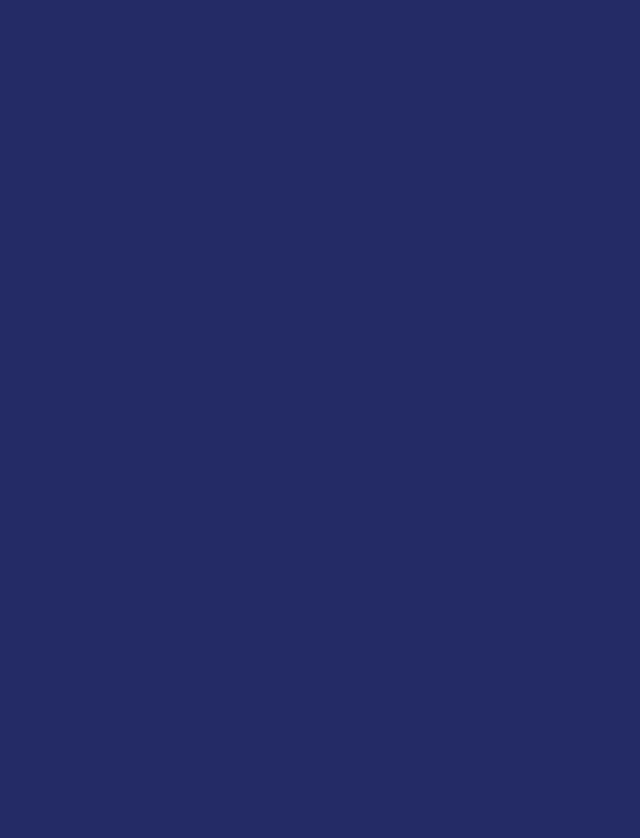
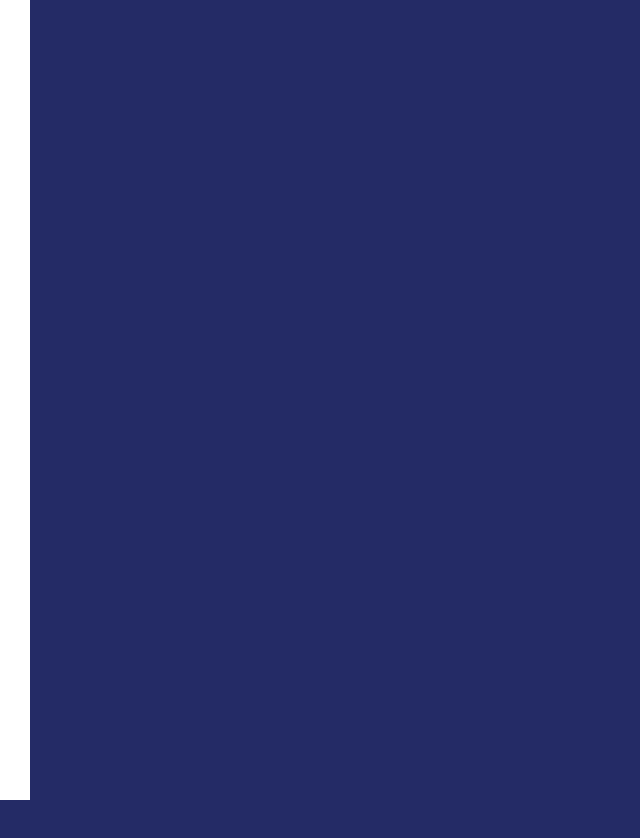
Before and after one commit to Wadboy70/Personal-Site-V2, a React (Create React App) app: page / in a window 1280 px wide. Shown: the top 838 px of the page, without its empty margins (0-640 px from the left). Built offline with nearby package versions, Linux system fonts and the light colour scheme.

Commit message:
learning how to add default prop values with typescript

```diff
--- a/src/components/App/App.tsx
+++ b/src/components/App/App.tsx
@@ -1,5 +1,6 @@
 import React from 'react';
 import GlobalStyle from '../../globalStyles';
+import SocialSidebar from '../SocialSidebar/SocialSidebar';
 import { AppContainer } from './App.styles';
 
 function App() {
@@ -7,6 +8,7 @@ function App() {
     <>
       <GlobalStyle/>
       <AppContainer>
+        <SocialSidebar/>
       </AppContainer>
     </>
   );
--- a/src/components/Sidebar/Sidebar.tsx
+++ b/src/components/Sidebar/Sidebar.tsx
@@ -1,16 +1,25 @@
-import React from 'react';
+import React, { FunctionComponent } from 'react';
 
 import styled from 'styled-components';
 
-const SideBarContainer = styled.div`
+interface SidebarProps {
+	left?: boolean;
+};
 
+const SideBarContainer = styled.div<SidebarProps>`
+	left: ${({left}) => left ? '50px' : 'auto'};
+	height: 100vh;
+	width: fit-content;
+	min-width: 30px;
+	background-color: #fff;
 `;
-const LeftSidebar = () =>{
+
+const Sidebar: FunctionComponent<SidebarProps> = ({left = true}) =>{
 	return(
-		<SideBarContainer>
+		<SideBarContainer left = {left}>
 
 		</SideBarContainer>
 	);
 };
 
-export default LeftSidebar;
+export default Sidebar;
--- /dev/null
+++ b/src/components/SocialSidebar/SocialSidebar.tsx
@@ -0,0 +1,20 @@
+import React from 'react';
+
+import styled from 'styled-components';
+import Sidebar from '../Sidebar/Sidebar';
+
+const Socials = styled.li`
+
+`;
+
+const SocialSidebar = () =>{
+	return(
+        <Sidebar>
+            <Socials>
+
+            </Socials>
+        </Sidebar>
+	);
+};
+
+export default SocialSidebar;
```
